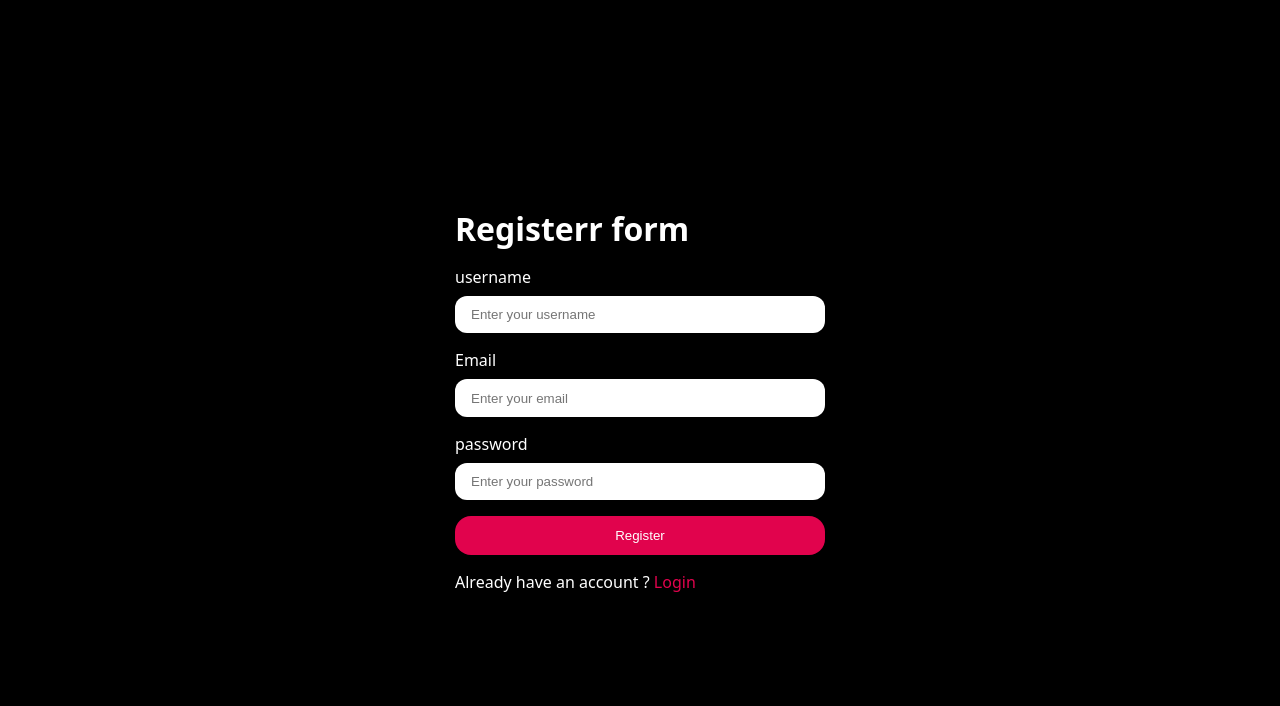
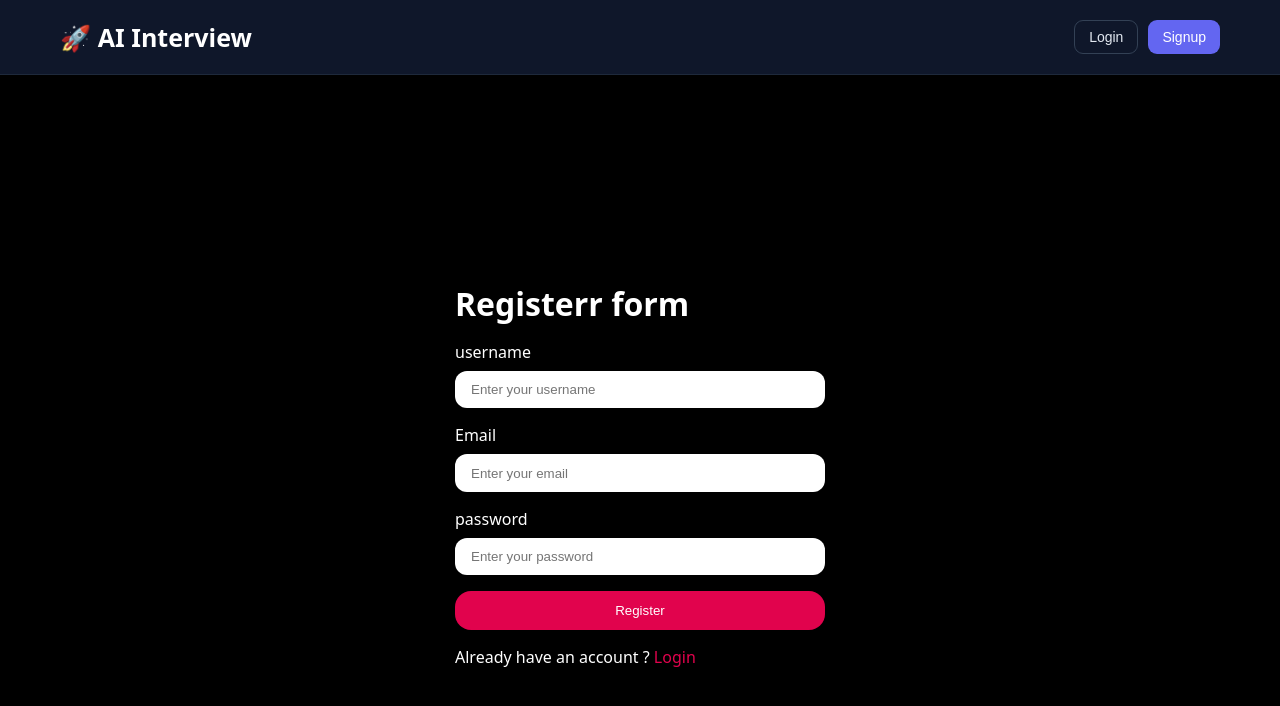
Before and after one commit to SY53-56/resume-builder, a React app in the folder frontend/: page /register in a window 1280 px wide. Shown: the top 706 px of the page. Built offline with nearby package versions, Linux system fonts and the light colour scheme; no server answers; the HTML template or start-up script is replaced by a standard one.

Commit message:
fix: restructure react-router with layout and nested routes

```diff
--- /dev/null
+++ b/frontend/src/Layout.jsx
@@ -0,0 +1,13 @@
+import React from 'react'
+import Header from './features/component/Header'
+import { Outlet } from 'react-router'
+
+export default function Layout() {
+  return (
+    <div>
+        <Header/>
+        <Outlet/>
+
+    </div>
+  )
+}
--- a/frontend/src/app.routes.jsx
+++ b/frontend/src/app.routes.jsx
@@ -1,28 +1,50 @@
- import {createBrowserRouter} from "react-router-dom"
+import { createBrowserRouter } from "react-router-dom";
 
-import Login from "./features/auth/page/Login"
-import Register from "./features/auth/page/Register"
-import Protected from "./features/auth/component/Protected"
-import Home from "./features/interview/pages/Home"
-import Interview from "./features/interview/pages/Interview"
-import Dashboard from "./features/interview/pages/Dashboard"
- export const router= createBrowserRouter([
-    {path:"/login" ,
-        element:<Login/>
-    },
-     {path:"/register" ,
-        element:<Register/>
+import Login from "./features/auth/page/Login";
+import Register from "./features/auth/page/Register";
+import Protected from "./features/auth/component/Protected";
+import Home from "./features/interview/pages/Home";
+import Interview from "./features/interview/pages/Interview";
+import Dashboard from "./features/interview/pages/Dashboard";
+import Layout from "./layout";
+
+export const router = createBrowserRouter([
+  {
+    path: "/",
+    element: <Layout />, // ✅ layout wrapper
+    children: [
+      {
+        path: "/login",
+        element: <Login />,
       },
       {
-        path:"/",
-        element:<Protected><Home/></Protected>
+        path: "/register",
+        element: <Register />,
       },
       {
-        path:"/interview/:interviewId",
-        element:<Protected><Interview/></Protected>
+        index: true, // default "/"
+        element: (
+          <Protected>
+            <Home />
+          </Protected>
+        ),
       },
       {
-        path:"/dashboard/:id",
-        element:<Protected><Dashboard/></Protected>
-    }
-  ])
+        path: "/interview/:interviewId",
+        element: (
+          <Protected>
+            <Interview />
+          </Protected>
+        ),
+      },
+      {
+        path: "/dashboard/:id",
+        element: (
+          <Protected>
+            <Dashboard />
+          </Protected>
+        ),
+      },
+    ],
+  },
+]);
--- a/frontend/src/features/component/Header.jsx
+++ b/frontend/src/features/component/Header.jsx
@@ -1,38 +1,48 @@
-import React, { useContext } from "react";
+import React from "react";
 import { Link, useNavigate } from "react-router";
-import "./style.scss"
-import { AuthContext } from "../auth/auth.context";
+import "./style.scss";
 import { useAuth } from "../auth/hooks/useAuth";
+
 const Header = () => {
   const navigate = useNavigate();
-const {handleLogout, user}= useAuth()
-console.log( "sahul",user)
-  const handleLogoutD = async() => {
-   await  handleLogout()
+  const { handleLogout, user } = useAuth();
+
+  const handleLogoutD = async () => {
+    await handleLogout();
     navigate("/");
   };
 
   return (
     <header className="app-header">
-      <div className="header-left">
-        <h2 onClick={() => navigate("/")} style={{ cursor: "pointer" }}>
-          🚀 AI Interview
-        </h2>
+      {/* Left */}
+      <div className="header-left" onClick={() => navigate("/")}>
+        <h2>🚀 AI Interview</h2>
       </div>
 
+      {/* Right */}
       <div className="header-right">
 
-        <Link to={`/dashboard/${user.id}`}><button className="logout-btn">Dashboard</button></Link>
-         {user ? <div className="btn-box">
-          <h1>{user.username}</h1>
-          <button onClick={handleLogoutD} className="logout-btn">
-          Logout
-        </button>
-         </div>:<div>
+        {/* Show only if user exists */}
+        {user ? (
+          <>
+            <Link to={`/dashboard/${user.id}`}>
+              <button className="btn btn-secondary">Dashboard</button>
+            </Link>
 
-          <button className="logout-btn">login </button>
-            <button  className="logout-btn">signup </button>
-          </div>}
+            <div className="user-box">
+              <span className="username">{user.username}</span>
+
+              <button onClick={handleLogoutD} className="btn btn-primary">
+                Logout
+              </button>
+            </div>
+          </>
+        ) : (
+          <div className="auth-buttons">
+            <button className="btn btn-secondary">Login</button>
+            <button className="btn btn-primary">Signup</button>
+          </div>
+        )}
       </div>
     </header>
   );
--- a/frontend/src/features/component/style.scss
+++ b/frontend/src/features/component/style.scss
@@ -1,55 +1,69 @@
 .app-header {
-    width: 900px;
   display: flex;
   justify-content: space-between;
   align-items: center;
-  padding: 16px 32px;
-  background: #0f172a;
-  color: white;
-  border-radius: 20px;
+  padding: 20px 60px;
+  background: #0f172a; // dark modern
+  color: #fff;
+  border-bottom: 1px solid #1e293b;
+
+}
+
 .header-left h2 {
-    font-size: 20px;
+  font-size: 25px;
+  font-weight: 600;
+  cursor: pointer;
 }
 
 .header-right {
   display: flex;
   align-items: center;
-    gap: 20px;
-
-    .btn-box{
-        width: 100%;
-        display: flex;
-        justify-content: center;
-        align-items: center;
-        gap: 10px;
-        h1{
-
+  gap: 16px;
 }
 
+.user-box {
+  display: flex;
+  align-items: center;
+  gap: 12px;
 }
 
-    button {
+.username {
+  font-size: 14px;
+  opacity: 0.8;
+}
+
+/* Buttons */
+.btn {
+  padding: 8px 14px;
+  border-radius: 9px;
+  border: none;
+  cursor: pointer;
+  font-size: 14px;
+  transition: 0.2s ease;
+}
+
+.btn-primary {
+  background: #6366f1;
+  color: white;
+}
+
+.btn-primary:hover {
+  background: #4f46e5;
+}
+
+.btn-secondary {
   background: transparent;
   border: 1px solid #334155;
-      color: white;
-      padding: 6px 12px;
-      border-radius: 6px;
-      cursor: pointer;
+  color: #e2e8f0;
+}
 
-      &:hover {
+.btn-secondary:hover {
   background: #1e293b;
 }
-    }
 
-    .logout-btn {
-      border-color: red;
-      color: #f87171;
-
-      &:hover {
-        background: #7f1d1d;
-      }
-    }
-  }
+.auth-buttons {
+  display: flex;
+  gap: 10px;
 }
 @media (max-width: 768px) {
     .app-header{
--- a/frontend/src/features/interview/pages/Home.jsx
+++ b/frontend/src/features/interview/pages/Home.jsx
@@ -31,7 +31,7 @@ const Home = () => {
 
     return (
         <div className='home-page'>
-  <Header/>
+
             {/* Page Header */}
             <header className='page-header'>
                 <h1>Create Your Custom <span className='highlight'>Interview Plan</span></h1>
--- a/frontend/src/features/interview/pages/Interview.jsx
+++ b/frontend/src/features/interview/pages/Interview.jsx
@@ -190,7 +190,7 @@ const Interview = () => {
                             ))}
                         </div>
                     </div>
-
+                     <button className='save-btn'>save</button>
                 </aside>
             </div>
         </div>
--- a/frontend/src/features/interview/style/interview.scss
+++ b/frontend/src/features/interview/style/interview.scss
@@ -367,6 +367,15 @@ $severity-low: #3fb950;
     height: 1px;
     background-color: $border-color;
 }
+  .save-btn{
+    padding: 8px 10px ;
+    border-radius: 9px;
+    background-color: $accent;
+    color: white;
+    margin-top: 150px;
+    cursor: pointer;
+   font-size: 16px;
+  }
 
 // Match Score
 .match-score {
@@ -582,7 +591,9 @@ $severity-low: #3fb950;
   .match-score__value {
     font-size: 1.2rem;
   }
+
 }
+
 
 // ─────────────────────────────────────────
 // 📲 TABLET (<= 1024px)
```
Lines whose indentation alone changed are shown as unchanged.
